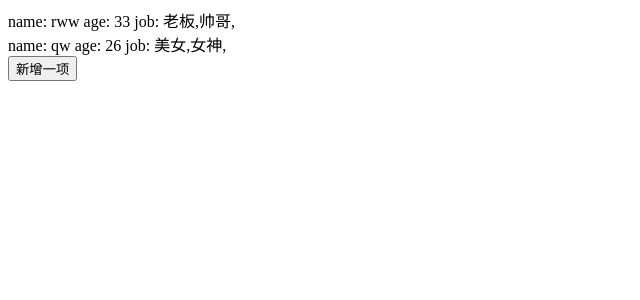
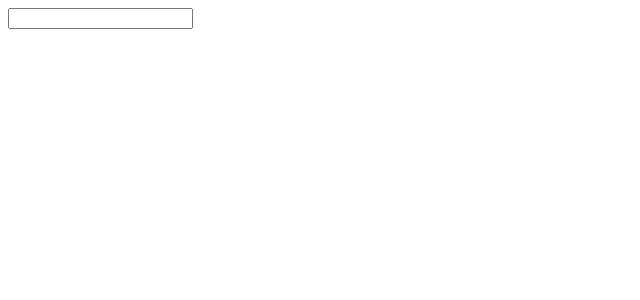
Before and after one commit to ranwawa/learning, a React (Create React App) app: page / in a window 1280 px wide. Shown: the top 300 px of the page, without its empty margins (0-640 px from the left). Built offline with nearby package versions, Linux system fonts and the light colour scheme.

Commit message:
feat(受控组件):

```diff
--- /dev/null
+++ b/src/FormDemo.jsx
@@ -0,0 +1,27 @@
+/*
+ * 受控组件和非受控组件
+ *   - 为什么会有非受控组件
+ *     - 因为每个表单元素都要添加一个change事件,太过于麻烦
+ * */
+import React from 'react';
+
+export default class FormDemo extends React.Component {
+  constructor() {
+    super();
+    this.state = {
+      value: '',
+    };
+  }
+  render() {
+    return (
+      <div>
+        <input type="text" value={this.state.value} onChange={this.handleChange}/>
+      </div>
+    );
+  }
+  handleChange = (e) => {
+    this.setState({
+      value: e.target.value
+    })
+  }
+}
--- a/src/app.jsx
+++ b/src/app.jsx
@@ -1,5 +1,6 @@
 import React from "react";
-import KeyDemo from './KeyDemo';
+import FormDemo from './FormDemo';
+// import KeyDemo from './KeyDemo';
 // import IfDemo from './IfDemo';
 // import StateComponent from './StateComponent';
 // import LifecircleComponent from "./lifecircleComponent";
@@ -19,7 +20,8 @@ export default class App extends React.Component {
   render() {
     return (
       <div>
-        <KeyDemo />
+        <FormDemo />
+        {/*<KeyDemo />*/}
         {/*<IfDemo />*/}
         {/*<SetStateDemo />*/}
         {/*<LifecircleComponent title={this.state.title} />*/}
```
